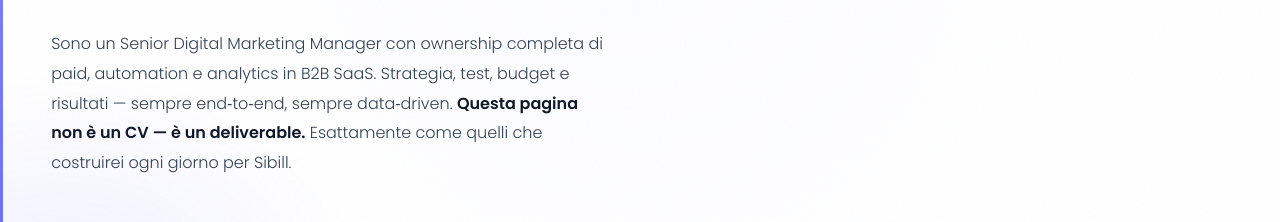
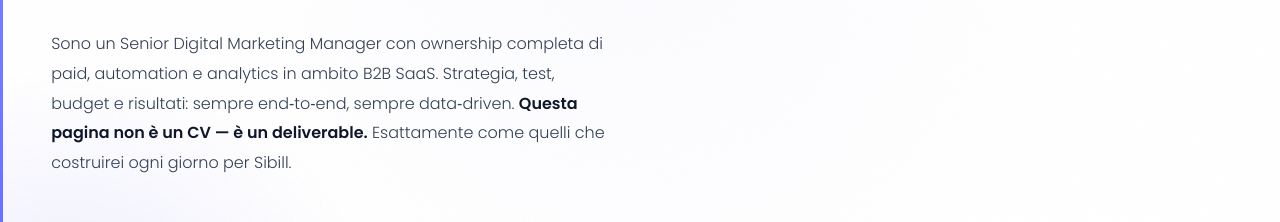
Before and after one commit to leonardoserboni/leonardo-website, a plain HTML site: page sibill/index.html in a window 1280 px wide. Shown: the part 578-800 px from the top of the page. Drawn offline with Linux system fonts and the light colour scheme.

Commit message:
Update index.html

```diff
--- a/sibill/index.html
+++ b/sibill/index.html
@@ -51,8 +51,8 @@
     </h1>
     <p class="hero-h2">15 anni di digital marketing. Una sola sfida da accettare.</p>
     <p class="hero-p">
-      Sono un Senior Digital Marketing Manager con ownership completa di paid, automation e analytics in B2B&nbsp;SaaS.
-      Strategia, test, budget e risultati — sempre end&#8209;to&#8209;end, sempre data&#8209;driven.
+      Sono un Senior Digital Marketing Manager con ownership completa di paid, automation e analytics in ambito B2B&nbsp;SaaS.
+      Strategia, test, budget e risultati: sempre end&#8209;to&#8209;end, sempre data&#8209;driven.
       <strong>Questa pagina non &egrave; un CV &mdash; &egrave; un deliverable.</strong>
       Esattamente come quelli che costruirei ogni giorno per Sibill.
     </p>
```
